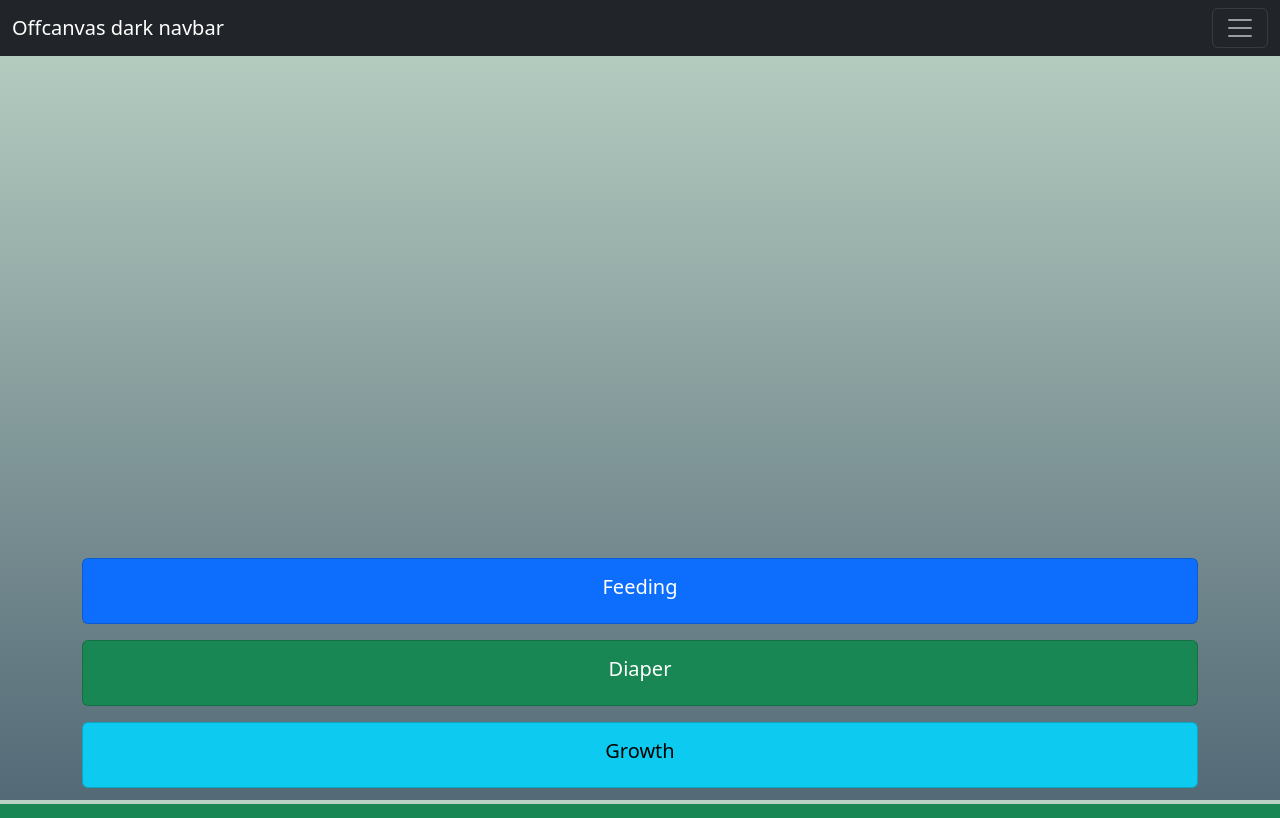
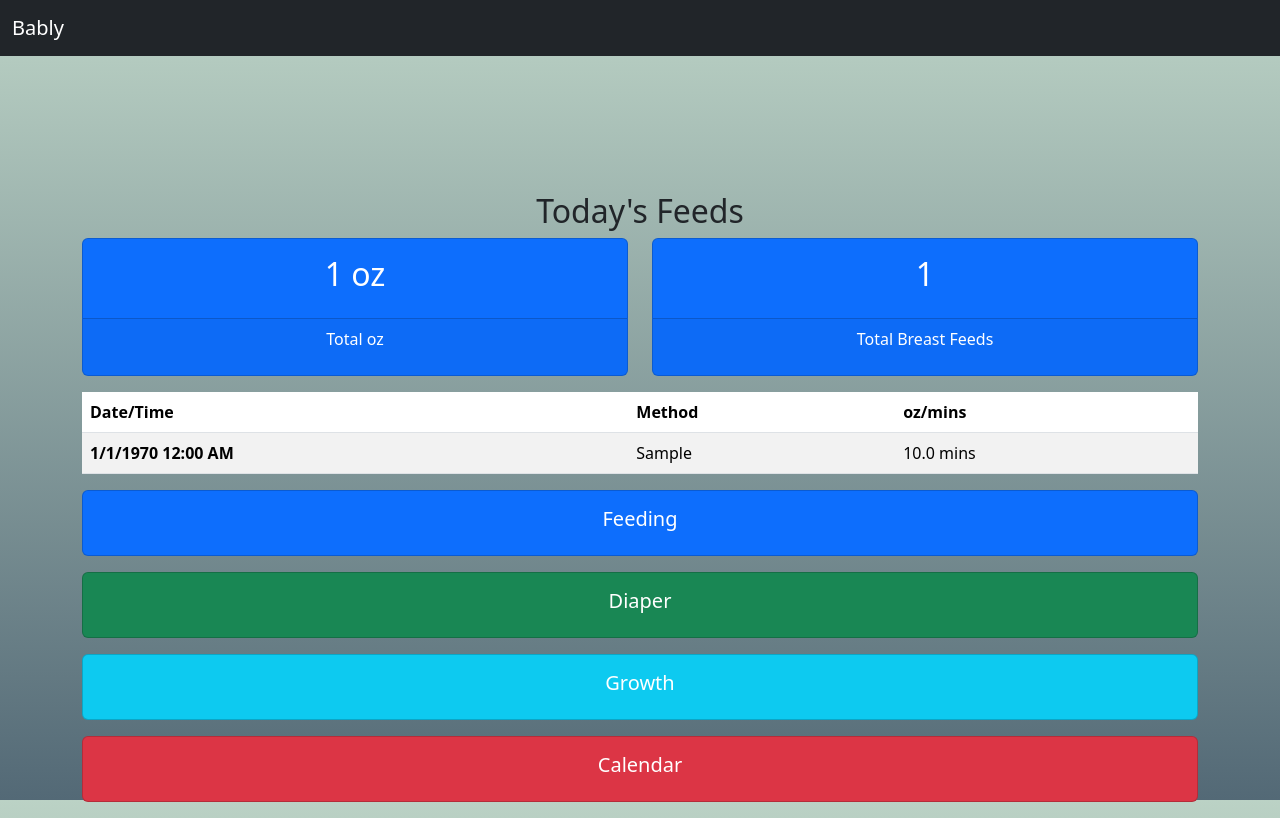
Before and after one commit to gerardoh13/bably, a Flask app: template templates/home.html in a window 1280 px wide. Run offline with Flask 2, Linux system fonts and the light colour scheme; tables that the repository leaves empty hold one stand-in row (values such as "Sample post"); the template is opened without the code that fills it: values that come from a table or form of the project are taken from there, most other values are stand-ins (such as "Sample title", 1, 10 or a date in 2020); some libraries are stand-ins or nearby versions.

Commit message:
added calendar feature

```diff
--- a/app.py
+++ b/app.py
@@ -7,6 +7,8 @@
 from sqlalchemy.sql import func
 from forms import UserAddForm, LoginForm
 from models import db, connect_db, User, Infant, Feed
+from sqlalchemy import desc
+from datetime import datetime, time
 
 CURR_USER_KEY = "curr_user"
 CURR_INFANT_KEY = "curr_infant"
@@ -98,8 +100,13 @@
     if g.user:
         if not g.infant:
             return render_template("register.html")
+        last_midnight = datetime.combine(datetime.today(), time.min).timestamp()
+        next_midnight = datetime.combine(datetime.today(), time.max).timestamp()
+        feeds = Feed.query.filter(Feed.infant_id == g.infant.id).filter(Feed.fed_at >= last_midnight).filter(Feed.fed_at <= next_midnight).order_by(desc(Feed.fed_at)).limit(3).all()
+        bottle_amts = [feed.amount for feed in feeds if feed.method == "bottle"]
+        nursing_feeds = [feed for feed in feeds if feed.method == "nursing"]
 
-        return render_template('home.html')
+        return render_template('home.html', feeds=feeds, total_oz=sum(bottle_amts), nursing_count=len(nursing_feeds))
 
     else:
         return redirect('/signup')
@@ -137,12 +144,13 @@
     new_infant = Infant(
         first_name=request.json["first_name"],
         dob=request.json["dob"],
-        gender=request.json["gender"],
-        user_id=g.user.id
+        gender=request.json["gender"]
     )
     db.session.add(new_infant)
+    g.user.infants.append(new_infant)
     db.session.commit()
     add_infant(new_infant)
+
     response_json = jsonify(infant=new_infant.serialize())
     return (response_json, 201)
 
@@ -155,6 +163,7 @@
             method=data.get("method"),
             fed_at=data.get("fed_at"),
             amount=data.get("amount", None),
+            duration=data.get("duration", None),
             infant_id=g.infant.id
         )
         db.session.add(new_feed)
@@ -164,16 +173,26 @@
     else:
         return render_template("feeds.html")
 
-# @app.route('/api/feeds', methods=["POST"])
-# @login_required
-# def add_feed():
-#     new_infant = Infant(
-#         first_name=request.json["first_name"],
-#         dob=request.json["dob"],
-#         gender=request.json["gender"],
-#         user_id=g.user.id
-#     )
-#     db.session.add(new_infant)
-#     db.session.commit()
-#     add_infant(new_infant)
-#     response_json = jsonify(infant=new_infant.serialize())
+# @app.route('/register')
+# def show_registration():
+#     return render_template('register.html')
+
+@app.route('/calendar')
+def show_calendar():
+    return render_template('calendar.html')
+
+@app.route('/feed/<int:feed_id>')
+def show_feed(feed_id):
+    feed = Feed.query.get_or_404(feed_id)
+    return render_template('feed.html', feed=feed)
+
+def show_calendar():
+    return render_template('calendar.html')
+
+@app.route("/api/events")
+def fetch_feeds():
+    start = datetime.fromisoformat(request.args.get("start")).timestamp()
+    end = datetime.fromisoformat(request.args.get("end")).timestamp()
+    feeds = Feed.query.filter(Feed.infant_id == g.infant.id).filter(Feed.fed_at > start).filter(Feed.fed_at < end).all()
+    response_json = [feed.serialize() for feed in feeds]
+    return(response_json, 201)
--- a/static/feeds.js
+++ b/static/feeds.js
@@ -18,14 +18,14 @@
 document.getElementById('feedForm').addEventListener("submit", async (e) => {
     e.preventDefault()
     method = document.querySelector('input[name="method"]:checked').value
-    let fed_at = new Date(document.getElementById('fed_at').value).getTime()
+    let fed_at = (new Date(document.getElementById('fed_at').value).getTime()) / 1000
     if (method == "bottle"){
         let amount = parseFloat(document.getElementById("amount").value)
         newFeed = {fed_at, amount, method}
     } else {
-        return
+        let duration = parseFloat(document.getElementById("duration").value)
+        newFeed = {fed_at, duration, method}
     }
-    console.log(newFeed)
     const newFeedRes = await axios.post("/feeds", {...newFeed})
     if (newFeedRes.status === 201){
         location.href = "/"
--- a/static/style.css
+++ b/static/style.css
@@ -59,8 +59,8 @@
     width: 100%;
   }
 
-  .cards {
-    margin-top: 50%;
+  .content {
+    margin-top: 15%;
   }
 
   .cardLink {
--- a/templates/base.html
+++ b/templates/base.html
@@ -1,5 +1,6 @@
 <!DOCTYPE html>
 <html lang="en">
+
 <head>
     <meta charset="UTF-8" />
     <meta http-equiv="X-UA-Compatible" content="IE=edge" />
@@ -7,6 +8,8 @@
     <title>Bably</title>
     <link rel="stylesheet" href="https://unpkg.com/bootstrap/dist/css/bootstrap.css" />
     <link rel="stylesheet" href="https://cdn.jsdelivr.net/npm/bootstrap-icons@1.9.1/font/bootstrap-icons.css">
+    <link rel="stylesheet" href="https://cdn.jsdelivr.net/npm/fullcalendar@5.11.3/main.min.css">
+    <script src="https://cdn.jsdelivr.net/npm/fullcalendar@5.11.3/main.min.js"></script>
     <script src="https://unpkg.com/jquery"></script>
     <script src="https://cdn.jsdelivr.net/npm/bootstrap@5.2.2/dist/js/bootstrap.bundle.min.js"
         integrity="sha384-OERcA2EqjJCMA+/3y+gxIOqMEjwtxJY7qPCqsdltbNJuaOe923+mo//f6V8Qbsw3"
@@ -15,13 +18,60 @@
 </head>
 
 <body>
-    <div class="container">
+    <nav class="navbar navbar-dark bg-dark fixed-top mb-5">
+        <div class="container-fluid">
+            {% if g.infant %}
+            <a class="navbar-brand" href="/">{{ g.infant.first_name }}</a>
+            {% else %}
+            <a class="navbar-brand" href="/">Bably</a>
+            {% endif %}
+            {% if g.user %}
+            <button class="navbar-toggler" type="button" data-bs-toggle="offcanvas"
+                data-bs-target="#offcanvasDarkNavbar" aria-controls="offcanvasDarkNavbar">
+                <span class="navbar-toggler-icon"></span>
+            </button>
+            {% endif %}
+            <div class="offcanvas offcanvas-start text-bg-dark" tabindex="-1" id="offcanvasDarkNavbar"
+                aria-labelledby="offcanvasDarkNavbarLabel">
+                <div class="offcanvas-header">
+                    <h5 class="offcanvas-title" id="offcanvasDarkNavbarLabel">Bably</h5>
+                    <button type="button" class="btn-close btn-close-white" data-bs-dismiss="offcanvas"
+                        aria-label="Close"></button>
+                </div>
+                <div class="offcanvas-body">
+                    <ul class="navbar-nav justify-content-end flex-grow-1 pe-3">
+                        <li class="nav-item">
+                            <a class="nav-link active" aria-current="page" href="#">Home</a>
+                        </li>
+                        <li class="nav-item">
+                            <a class="nav-link" href="/logout">Sign Out</a>
+                        </li>
+                        <li class="nav-item dropdown">
+                            <a class="nav-link dropdown-toggle" href="#" role="button" data-bs-toggle="dropdown"
+                                aria-expanded="false">
+                                Dropdown
+                            </a>
+                            <ul class="dropdown-menu dropdown-menu-dark">
+                                <li><a class="dropdown-item" href="#">Action</a></li>
+                                <li><a class="dropdown-item" href="#">Another action</a></li>
+                                <li>
+                                    <hr class="dropdown-divider">
+                                </li>
+                                <li><a class="dropdown-item" href="#">Something else here</a></li>
+                            </ul>
+                        </li>
+                    </ul>
+                </div>
+            </div>
+        </div>
+    </nav>
+    <div class="container content">
         {% for category, message in get_flashed_messages(with_categories=True) %}
         <div class="alert alert-{{ category }}">{{ message }}</div>
         {% endfor %}
-        {% block content %} {% endblock %}</div>
+        {% block content %} {% endblock %}
+    </div>
     <script src="https://unpkg.com/axios/dist/axios.js"></script>
-    <!-- <script src="/static/register.js"></script> -->
 </body>
 
 </html>
--- /dev/null
+++ b/templates/calendar.html
@@ -0,0 +1,6 @@
+{% extends 'base.html' %}
+{% block content %}
+
+<div id='calendar'></div>
+<script src="/static/calendar.js"></script>
+{% endblock %}
--- a/templates/home.html
+++ b/templates/home.html
@@ -1,60 +1,89 @@
 {% extends 'base.html' %} {% block content %}
-<nav class="navbar navbar-dark bg-dark fixed-top">
-    <div class="container-fluid">
-      <a class="navbar-brand" href="#">Offcanvas dark navbar</a>
-      <button class="navbar-toggler" type="button" data-bs-toggle="offcanvas" data-bs-target="#offcanvasDarkNavbar" aria-controls="offcanvasDarkNavbar">
-        <span class="navbar-toggler-icon"></span>
-      </button>
-      <div class="offcanvas offcanvas-start text-bg-dark" tabindex="-1" id="offcanvasDarkNavbar" aria-labelledby="offcanvasDarkNavbarLabel">
-        <div class="offcanvas-header">
-          <h5 class="offcanvas-title" id="offcanvasDarkNavbarLabel">Dark offcanvas</h5>
-          <button type="button" class="btn-close btn-close-white" data-bs-dismiss="offcanvas" aria-label="Close"></button>
+
+<!-- ************************************ -->
+<h2>Today's Feeds</h2>
+{% if feeds %}
+<div class="row mb-3">
+  <div class="col">
+    <div class="card text-bg-primary">
+      <div class="card-body">
+        <h2 class="card-title">{{ total_oz }} oz</h2>
       </div>
-        <div class="offcanvas-body">
-          <ul class="navbar-nav justify-content-end flex-grow-1 pe-3">
-            <li class="nav-item">
-              <a class="nav-link active" aria-current="page" href="#">Home</a>
-            </li>
-            <li class="nav-item">
-              <a class="nav-link" href="/logout">Sign Out</a>
-            </li>
-            <li class="nav-item dropdown">
-              <a class="nav-link dropdown-toggle" href="#" role="button" data-bs-toggle="dropdown" aria-expanded="false">
-                Dropdown
-              </a>
-              <ul class="dropdown-menu dropdown-menu-dark">
-                <li><a class="dropdown-item" href="#">Action</a></li>
-                <li><a class="dropdown-item" href="#">Another action</a></li>
-                <li>
-                  <hr class="dropdown-divider">
-                </li>
-                <li><a class="dropdown-item" href="#">Something else here</a></li>
-              </ul>
-            </li>
-          </ul>
+      <div class="card-footer">
+        <p>Total oz</p>
       </div>
     </div>
   </div>
-  </nav>
+  <div class="col">
+    <div class="card text-bg-primary">
+      <div class="card-body">
+        <h2 class="card-title">{{ nursing_count }}</h2>
+      </div>
+      <div class="card-footer">
+        <p>Total Breast Feeds</p>
+      </div>
+    </div>
+  </div>
+</div>
 
-  <div class="cards">
+
+
+<table class="table table-striped text-start">
+  <thead>
+    <tr>
+      <th scope="col">Date/Time</th>
+      <th scope="col">Method</th>
+      <th scope="col">oz/mins</th>
+    </tr>
+  </thead>
+  <tbody>
+    {% for feed in feeds %}
+    <tr>
+      <th scope="row">{{ feed.timestamp }}</th>
+      <td>{{ feed.method }}</td>
+      {% if feed.method == 'bottle' %}
+      <td>{{ feed.amount }} oz</td>
+      {% else %}
+      <td>{{ feed.duration }} mins</td>
+      {% endif %}
+    </tr>
+    {% endfor %}
+  </tbody>
+</table>
+{% else %}
+<h4 class="my-3">Log {{ g.infant.first_name }}'s feeds to see your latest activity here!</h4>
+{% endif %}
+<!-- **************************************** -->
 <div class="card text-bg-primary mb-3">
   <a class="cardLink" href="/feeds">
     <div class="card-body">
       <h5 class="card-title">Feeding</h5>
+    </div>
   </a>
 </div>
-    </div>
+
 <div class="card text-bg-success mb-3">
+  <a class="cardLink" href="/feeds">
     <div class="card-body">
       <h5 class="card-title">Diaper</h5>
     </div>
+  </a>
 </div>
+
 <div class="card text-bg-info mb-3">
+  <a class="cardLink" href="/feeds">
     <div class="card-body">
       <h5 class="card-title">Growth</h5>
     </div>
+  </a>
 </div>
+
+<div class="card text-bg-danger mb-3">
+  <a class="cardLink" href="/calendar">
+    <div class="card-body">
+      <h5 class="card-title">Calendar</h5>
+    </div>
+  </a>
 </div>
 
 {% endblock %}
```
Also changed, not shown: models.py (+38 -82 lines), static/calendar.js (added, +40 -0 lines), static/register.js (+9 -5 lines), templates/feed.html (added, +10 -0 lines), templates/register.html (+7 -0 lines). Lines whose indentation alone changed are shown as unchanged.
